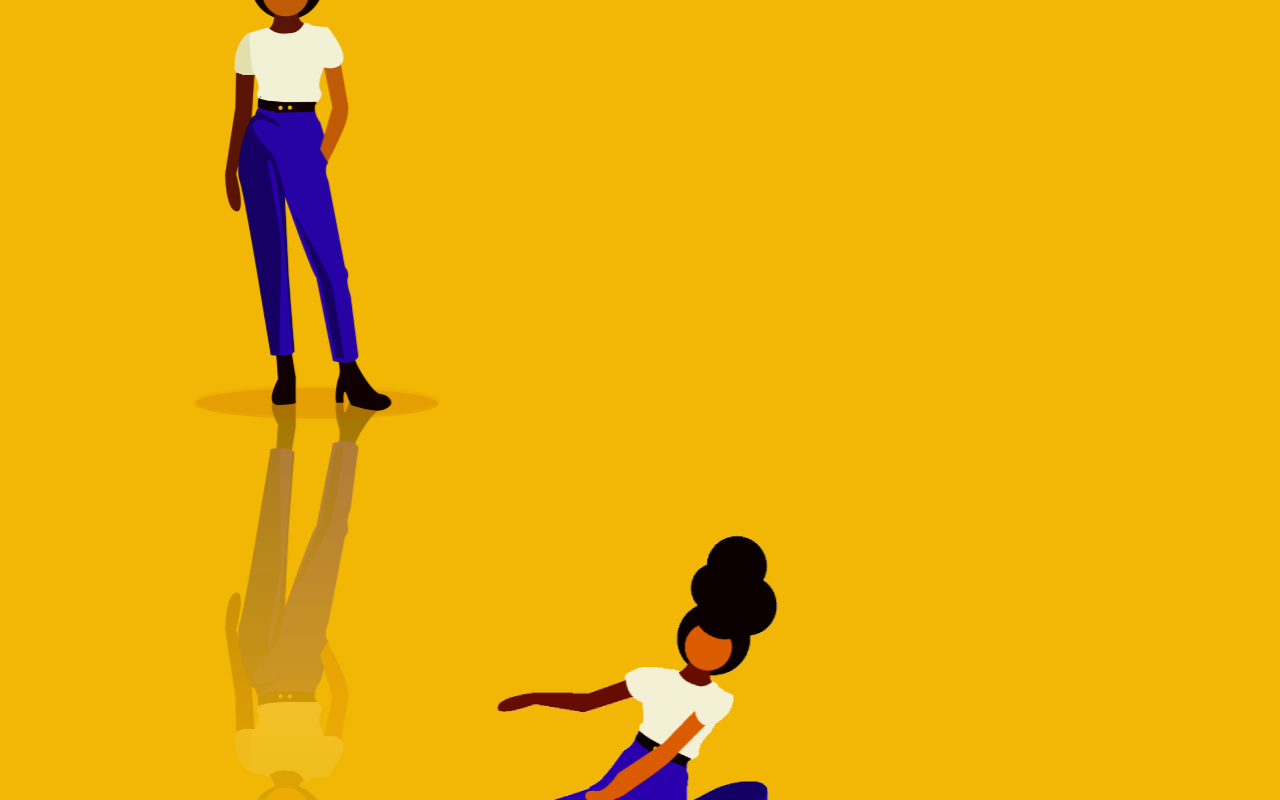
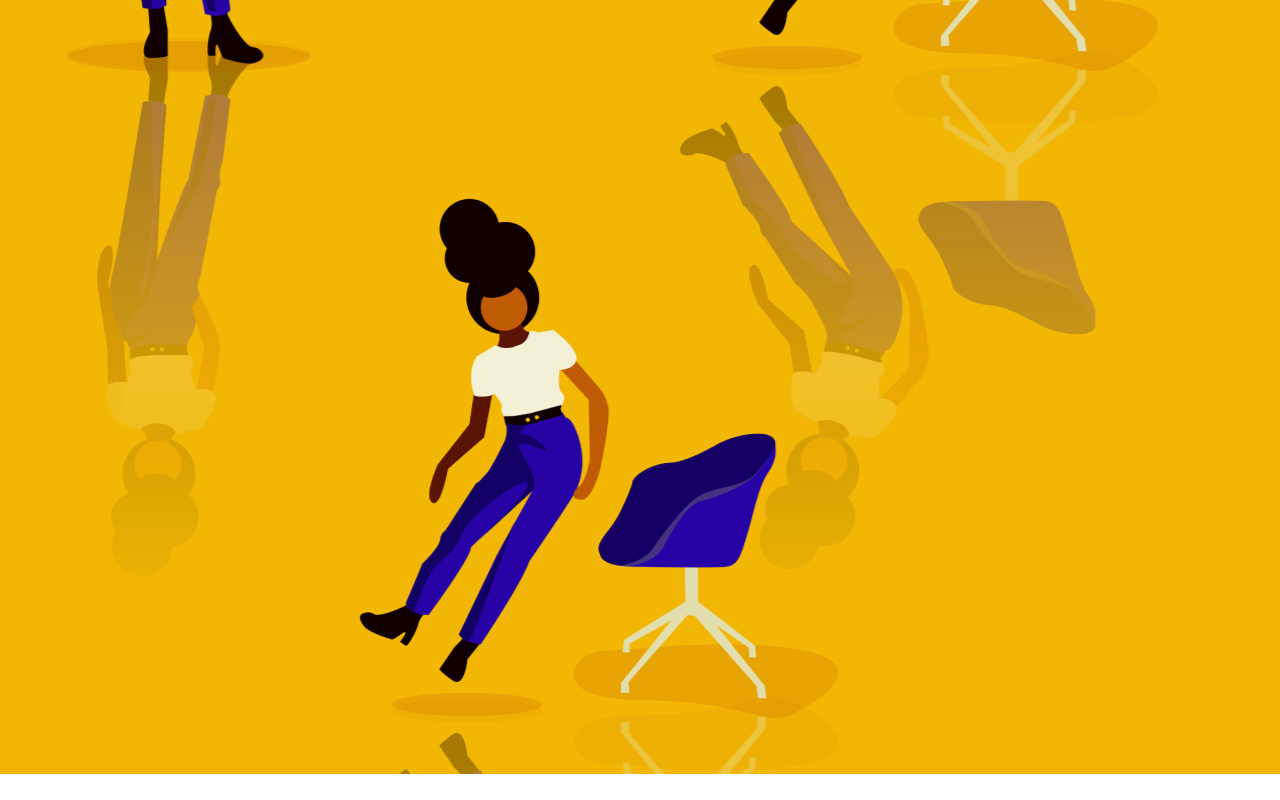
Before and after one commit to dulcevaleriana/new_portfolio_2021, a React (Create React App) app: page / in a window 1280 px wide. Shown: the part 1320-2120 px from the top of the page. After the commit the page ends 2094 px from the top, so only its background shows below. Built offline with nearby package versions, Linux system fonts and the light colour scheme.

Commit message:
animacion sentarse ternimado

```diff
--- a/src/App.js
+++ b/src/App.js
@@ -10,9 +10,10 @@ function App() {
         <div className="class-animacion-1"/>
         <div className="class-animacion-2"/>
         <div className="class-animacion-3"/>
-        <div className="class-animacion-0"/>
       </header>
       <div>
+        <div className="class-animacion-0"/>
+        <div className="class-animacion-5"/>
         <div className="class-animacion-5"/>
       </div>
     </div>
--- a/src/css/animate.scss
+++ b/src/css/animate.scss
@@ -39,12 +39,13 @@
 }
 
 .class-animacion-5{
-    animation: animate-animacion-5 0.8s steps(11) infinite;
+    animation: animate-animacion-5 0.9s steps(10) reverse infinite;
+    animation-fill-mode: backwards;
 }
 
 @keyframes animate-animacion-5 {
     0%{
-        background-position: 0;
+        background-position: 931.747px;
     }
     100%{
         background-position: 10115px;
--- a/src/css/style.scss
+++ b/src/css/style.scss
@@ -13,6 +13,13 @@ header.App-header {
     grid-gap: 500px 0;
     background-color: $color-yellow;
 }
+
+.App > div:nth-child(2){
+    display: grid;
+    grid-template-columns: 25% auto;
+}
+
+/*Prueba Animacion*/
 
 .class-animacion-0{
     height: 647px;
@@ -53,8 +60,8 @@ header.App-header {
 
 .class-animacion-5{
     height: 647px;
-    width: 913px;
+    width: 931.747px;
     background: $image_animation_5;
     -webkit-box-reflect: $reflect-3;
-    //transform: scaleX(-1);
+    background-position: 931.747px;
 }
```
Also changed, not shown: src/image/animacion-frame-05.png.
